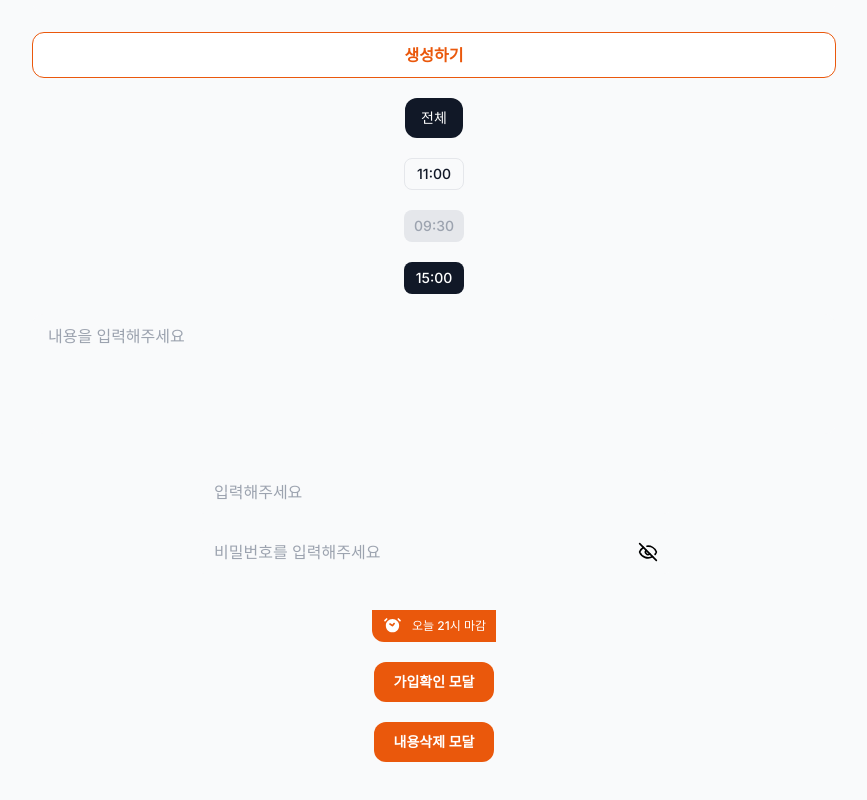
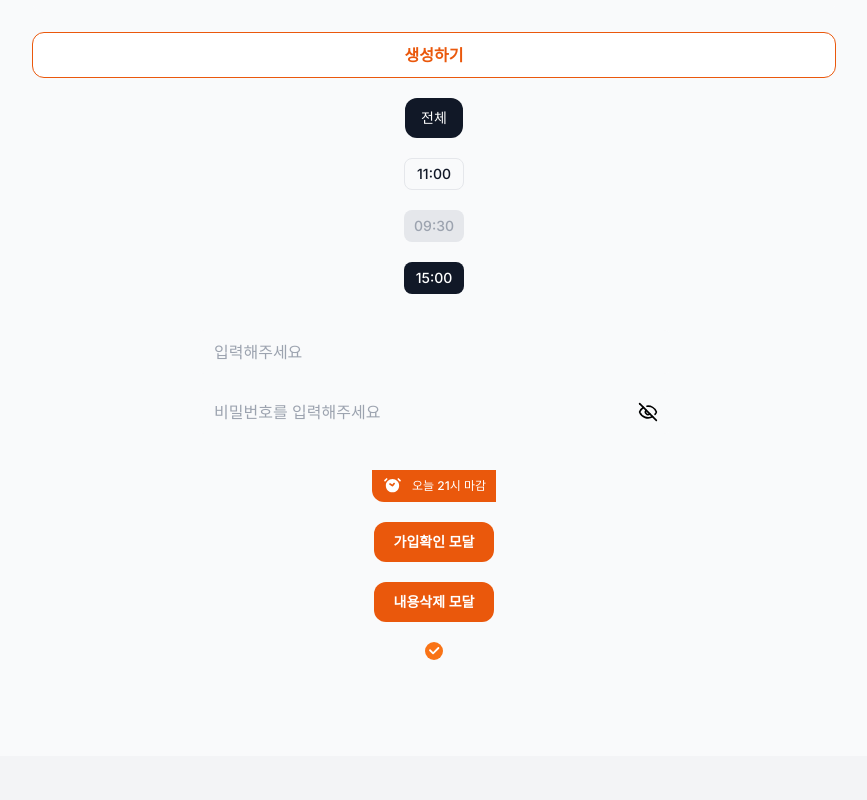
Before and after one commit to yeonna18k/relax-together-front, a Next.js app: page / in a window 1280 px wide. Shown: the part 440-1240 px from the top of the page, without its empty margins (206-1073 px from the left). After the commit the page ends 1196 px from the top, so only its background shows below. Built offline with nearby package versions, Linux system fonts and the light colour scheme.

Commit message:
feat: Check 컴포넌트 생성

```diff
--- /dev/null
+++ b/public/assets/CheckIcon.tsx
@@ -0,0 +1,24 @@
+interface CheckIconProps {
+  color?: string;
+}
+
+export default function CheckIcon({ color }: CheckIconProps) {
+  return (
+    <svg
+      width="16"
+      height="16"
+      viewBox="0 0 16 16"
+      fill="none"
+      xmlns="http://www.w3.org/2000/svg"
+    >
+      <path
+        d="M4 7.24558L7.08767 10.3333L12.4209 5"
+        stroke={color}
+        strokeWidth="1.8"
+        strokeLinecap="round"
+        strokeLinejoin="round"
+        data-testid="check-icon"
+      />
+    </svg>
+  );
+}
--- a/src/app/page.tsx
+++ b/src/app/page.tsx
@@ -1,6 +1,7 @@
 'use client';
 
 import CommonBadge from '@/shared/common/ui/badge';
+import Check from '@/shared/common/ui/check';
 import Chip from '@/shared/common/ui/chip';
 import ChipTime from '@/shared/common/ui/chip-time';
 import CommonButton from '@/shared/common/ui/common-button';
@@ -37,11 +38,9 @@ export default function Home() {
         생성하기
       </CommonButton>
       <Chip selected={true}>전체</Chip>
-
       <ChipTime state="enabled" hour={11} minute={0} />
       <ChipTime state="disabled" hour={9} minute={30} />
       <ChipTime state="selected" hour={15} minute={0} />
-      <InputText placeholder="내용을 입력해주세요" />
       <CommonInput />
       <TagClock message="오늘 21시 마감" variant="default" />
 
@@ -53,6 +52,7 @@ export default function Home() {
       </CommonButton>
       <SignupModal isOpen={isSignupModalOpen} onClose={closeSignupModal} />
       <DeleteModal isOpen={isDeleteModalOpen} onClose={closeDeleteModal} />
+      <Check participantCount={5} isDark={false} />
     </div>
   );
 }
--- /dev/null
+++ b/src/shared/common/ui/check/index.tsx
@@ -0,0 +1,26 @@
+import CheckIcon from '../../../../../public/assets/CheckIcon';
+
+interface CheckProps {
+  participantCount: number;
+  isDark: boolean;
+}
+
+export default function Check({ participantCount, isDark }: CheckProps) {
+  const bgColor = isDark ? 'bg-gray-900' : 'bg-orange-500';
+  const iconColor = isDark ? '#f97316' : '#ffffff';
+
+  const isOpen = participantCount >= 5 ? true : false;
+
+  return (
+    <>
+      {isOpen ? (
+        <div
+          data-testid="check"
+          className={`h-[18px] w-[18px] ${bgColor} flex cursor-pointer items-center justify-center rounded-full`}
+        >
+          <CheckIcon data-testid="check-icon" color={iconColor} />
+        </div>
+      ) : null}
+    </>
+  );
+}
```
